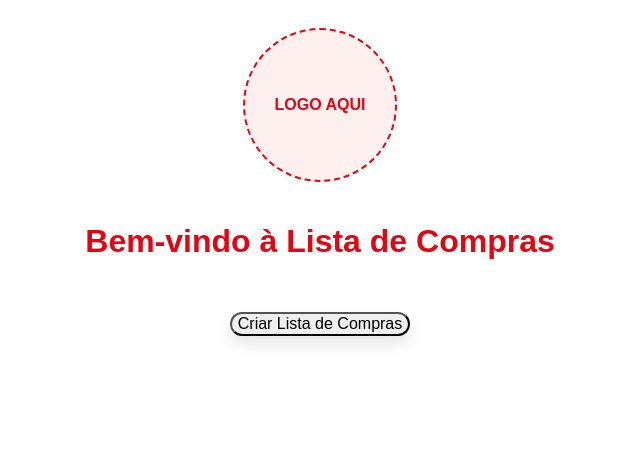
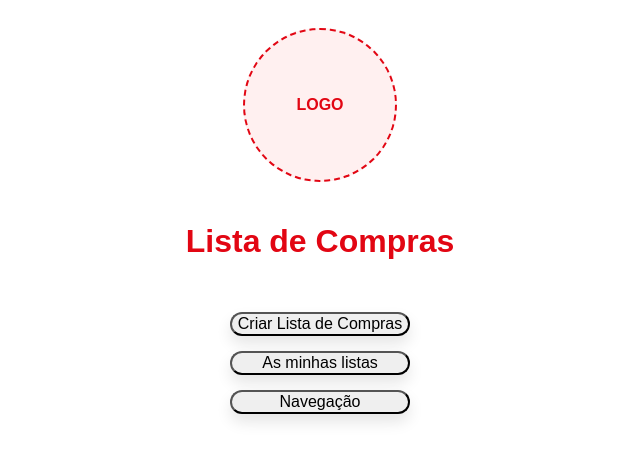
Before and after one commit to tousoaverfam/GPS-Continente, a plain HTML site: page docs/index.html in a window 1280 px wide. Shown: the whole page, without its empty margins (320-960 px from the left). Drawn offline with Linux system fonts and the light colour scheme.

Commit message:
Update index.html

```diff
--- a/docs/index.html
+++ b/docs/index.html
@@ -3,27 +3,37 @@
 <head>
   <meta charset="UTF-8">
   <meta name="viewport" content="width=device-width, initial-scale=1.0">
-  <title>Lista de Compras PWA</title>
+  <title>Lista de Compras</title>
   <link rel="manifest" href="manifest.json">
   <link rel="stylesheet" href="css/style.css">
 </head>
 <body>
-  <!-- Placeholder para logo -->
-  <div class="logo-placeholder fade-in">
-    LOGO AQUI
+
+  <div class="logo-placeholder">
+    LOGO
   </div>
 
-  <h1>Bem-vindo à Lista de Compras</h1>
+  <h1>Lista de Compras</h1>
+
   <div class="menu">
-    <button onclick="location.href='compras.html'">Criar Lista de Compras</button>
+    <button class="primary-btn" onclick="location.href='compras.html'">
+      Criar Lista de Compras
+    </button>
+
+    <button class="primary-btn" onclick="location.href='minhas-listas.html'">
+      As minhas listas
+    </button>
+
+    <button class="primary-btn" onclick="location.href='escolher-navegacao.html'">
+      Navegação
+    </button>
   </div>
 
   <script>
-    if ('serviceWorker' in navigator) {
-      navigator.serviceWorker.register('service-worker.js')
-        .then(() => console.log('Service Worker registado'))
-        .catch(err => console.error('Erro ao registar Service Worker:', err));
+    if ('serviceWorker' in navigator') {
+      navigator.serviceWorker.register('service-worker.js');
     }
   </script>
+
 </body>
 </html>
```
